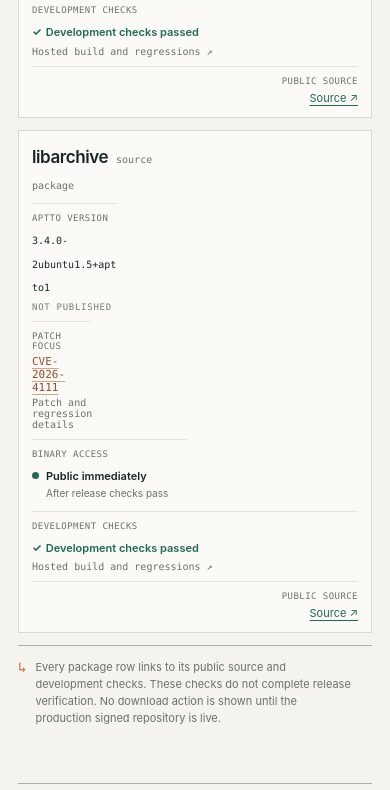
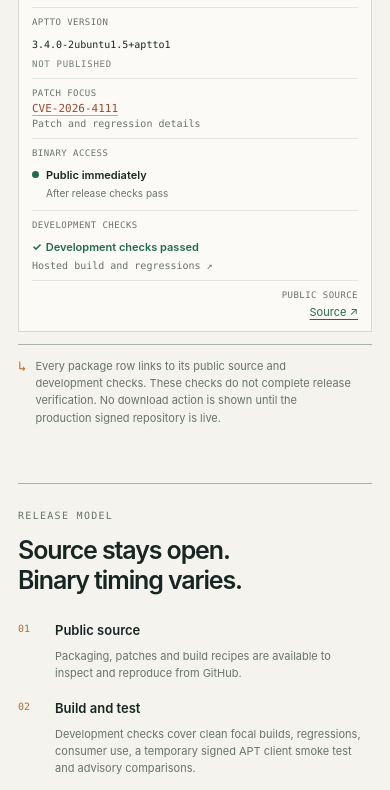
Before and after one commit to apt-to/platform, a plain HTML site: page site/index.html in a window 390 px wide. Shown: the part 1502-2292 px from the top of the page. Drawn offline with Linux system fonts and the light colour scheme.

Commit message:
Fix mobile package card field widths

```diff
--- a/site/styles.css
+++ b/site/styles.css
@@ -167,9 +167,11 @@ tbody tr:hover { background: rgba(255,255,255,.43); }
   .result-count { margin-left: auto; }
   table { min-width: 0; display: block; }
   thead { display: none; }
-  tbody, tbody tr { display: block; }
-  tbody tr { margin-bottom: 12px; padding: 4px 13px 10px; border: 1px solid var(--line); background: var(--paper-raised); }
+  tbody { display: block; }
+  tbody tr { display: grid; grid-template-columns: minmax(0, 1fr); margin-bottom: 12px; padding: 4px 13px 10px; border: 1px solid var(--line); background: var(--paper-raised); }
   tbody th, tbody td { display: block; width: auto; min-width: 0; padding: 9px 0; text-align: left; }
+  .package-name, .version-cell, .cve-cell, .policy-cell { width: 100%; }
+  .policy-cell { min-width: 0; }
   .package-name { padding-bottom: 7px; font-size: 17px; }
   .package-name small { display: inline; margin: 0 0 0 8px; }
   tbody td { border-top: 1px solid #e4e5df; }
```
